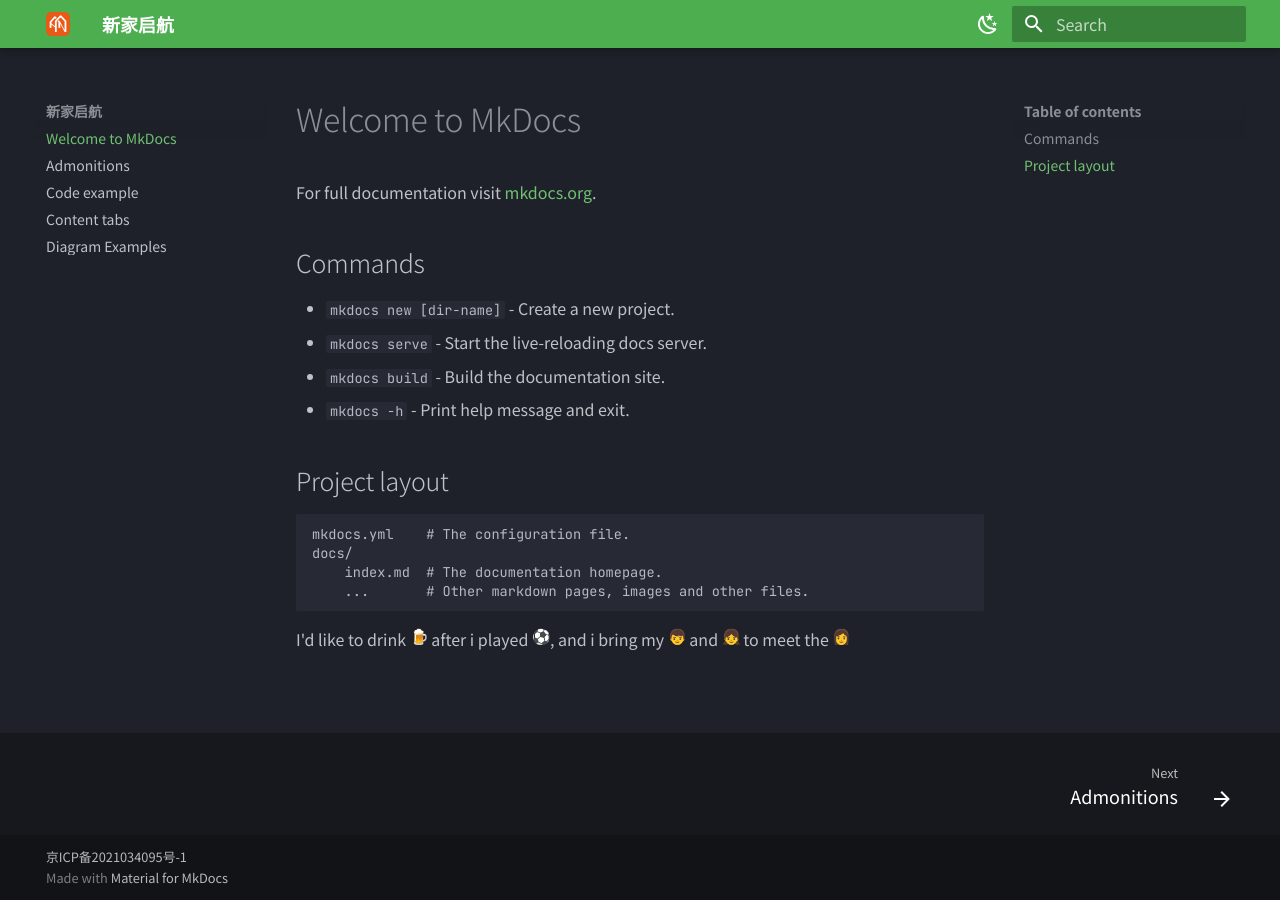
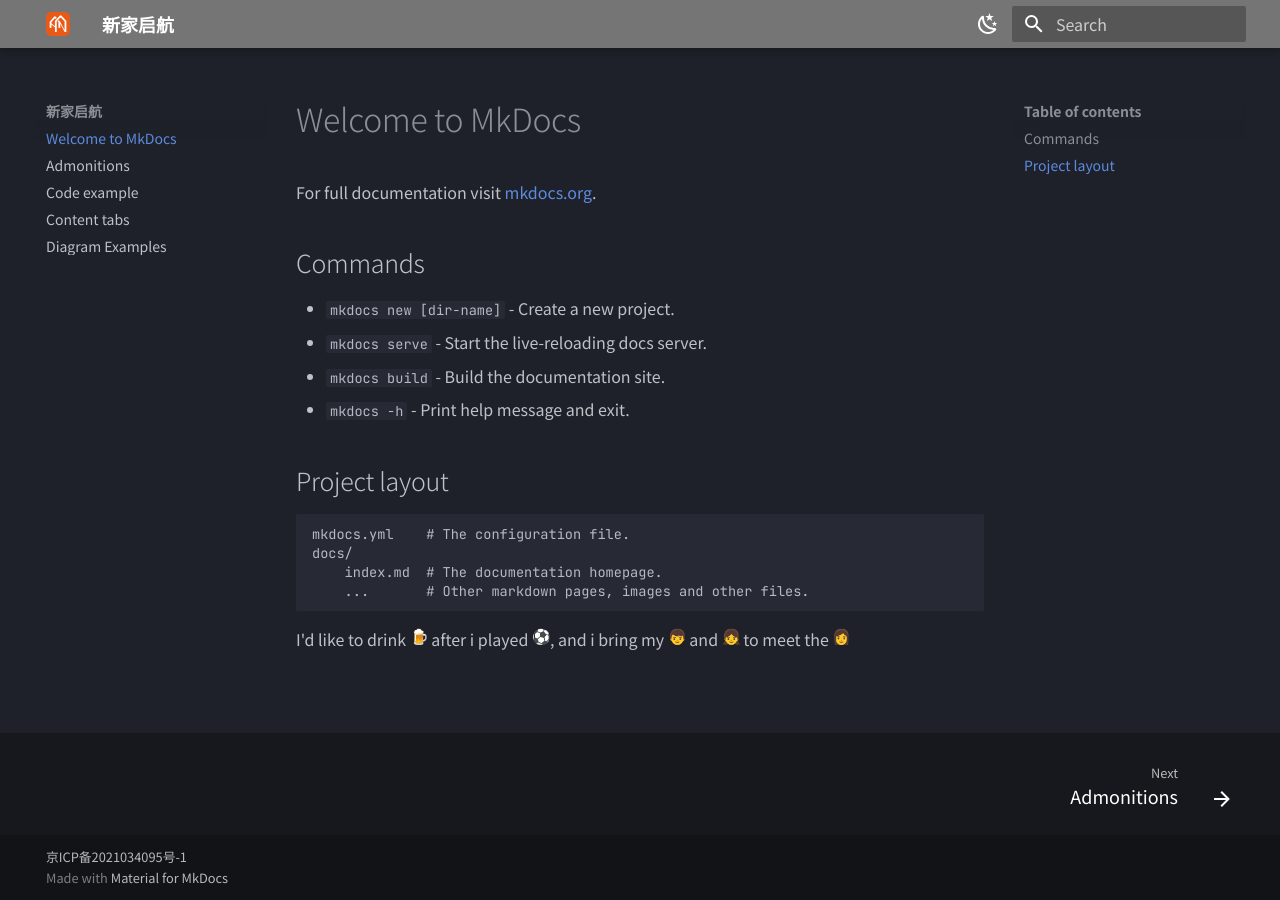
Before and after one commit to young4chan/mkdocs-site, an MkDocs documentation site: the page built from docs/index.md, in a window 1280 px wide. Built offline with MkDocs 1.6.1 and Material for MkDocs 9.7.7, drawn with Linux system fonts in a browser that asks for light colours; emoji names are drawn with the system emoji font.

Commit message:
feat: keep primary same with scheme

```diff
--- a/mkdocs.yml
+++ b/mkdocs.yml
@@ -15,7 +15,7 @@
       toggle:
         icon: material/weather-night
         name: Dark Mode
-      primary: green
+      primary: grey
       accent: deep purple
 
     # Light mode
@@ -23,7 +23,7 @@
       toggle:
         icon: material/weather-sunny
         name: Light Mode
-      primary: blue
+      primary: white
       accent: deep orange
 copyright: '<a href="https://beian.miit.gov.cn/">京ICP备2021034095号-1</a>'
 markdown_extensions:
```
